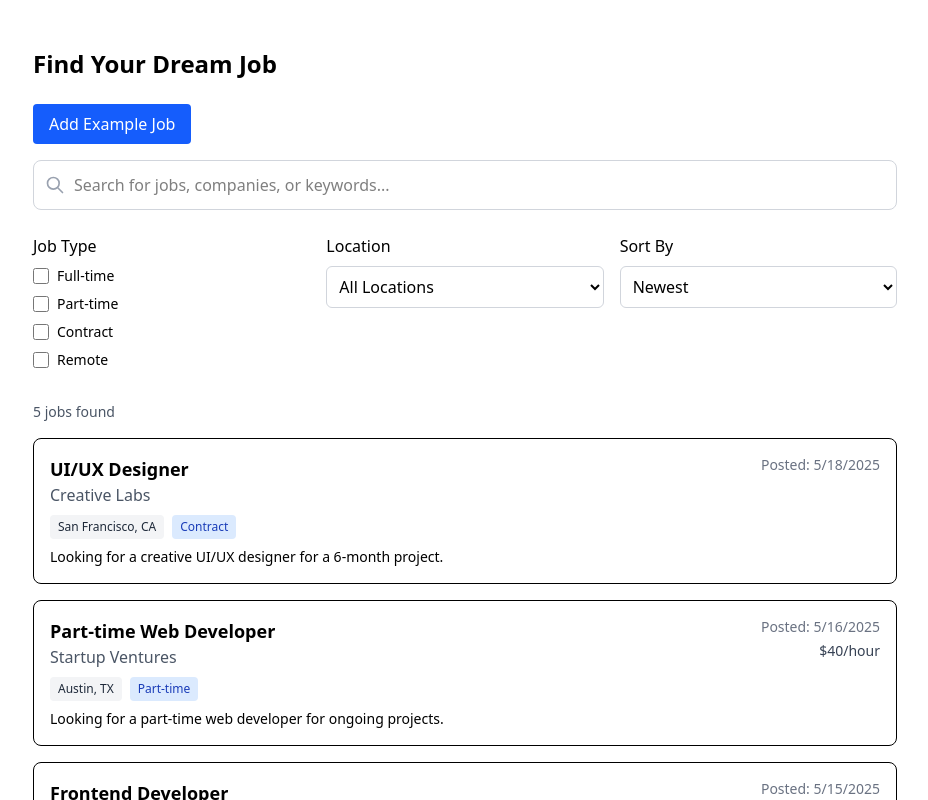
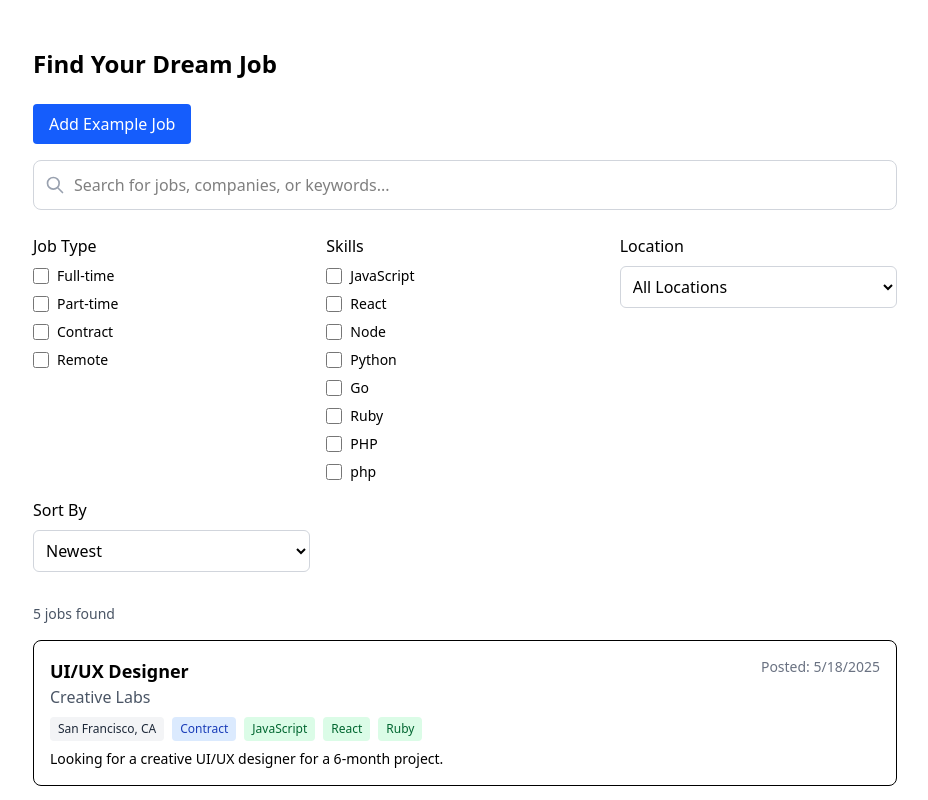
Before and after one commit to jonhogendorp/shadcn-ui-test-project, a Next.js app: page /jobpage in a window 1280 px wide. Shown: the top 800 px of the page, without its empty margins (175-1103 px from the left). Built offline with nearby package versions, Linux system fonts and the light colour scheme.

Commit message:
feat(JobSearch): add skills filtering and display in job listings

```diff
--- a/app/jobpage/components/JobSearch.tsx
+++ b/app/jobpage/components/JobSearch.tsx
@@ -9,6 +9,7 @@ interface Job {
 	company: string;
 	location: string;
 	type: "Full-time" | "Part-time" | "Contract" | "Remote";
+	skills: string[];
 	description: string;
 	postedDate: string;
 	salary?: string;
@@ -19,7 +20,14 @@ interface FilterState {
 	jobType: string[];
 	location: string;
 	sortBy: "newest" | "relevance";
+	skills: string[]; // Add skills filter if needed
 }
+
+const numbers = [1, 2, 3, 4, 5];
+const strings = ["one", "two", "three", "four", "five"];
+
+const numbersAndStrings = { ...numbers, ...strings };
+console.log(numbersAndStrings);
 
 const JobSearch: React.FC = () => {
 	// Sample job data (you would fetch this from an API in a real application)
@@ -30,6 +38,7 @@ const JobSearch: React.FC = () => {
 			company: "Tech Solutions Inc.",
 			location: "New York, NY",
 			type: "Full-time",
+			skills: ["React", "JavaScript", "Node"],
 			description:
 				"We are looking for a skilled frontend developer with React experience.",
 			postedDate: "2025-05-15",
@@ -41,6 +50,7 @@ const JobSearch: React.FC = () => {
 			company: "Data Systems",
 			location: "Remote",
 			type: "Full-time",
+			skills: ["Node", "Python", "Go"],
 			description: "Experienced backend developer needed for our growing team.",
 			postedDate: "2025-05-10",
 			salary: "$100,000 - $130,000",
@@ -51,6 +61,7 @@ const JobSearch: React.FC = () => {
 			company: "Creative Labs",
 			location: "San Francisco, CA",
 			type: "Contract",
+			skills: ["JavaScript", "React", "Ruby"],
 			description:
 				"Looking for a creative UI/UX designer for a 6-month project.",
 			postedDate: "2025-05-18",
@@ -61,6 +72,7 @@ const JobSearch: React.FC = () => {
 			company: "Cloud Solutions",
 			location: "Remote",
 			type: "Full-time",
+			skills: ["Go", "Python", "Java"],
 			description: "Join our team to build and maintain cloud infrastructure.",
 			postedDate: "2025-05-12",
 			salary: "$110,000 - $140,000",
@@ -71,6 +83,7 @@ const JobSearch: React.FC = () => {
 			company: "Startup Ventures",
 			location: "Austin, TX",
 			type: "Part-time",
+			skills: ["PHP", "JavaScript", "React"],
 			description:
 				"Looking for a part-time web developer for ongoing projects.",
 			postedDate: "2025-05-16",
@@ -86,6 +99,7 @@ const JobSearch: React.FC = () => {
 			company: "New Company",
 			location: "Remote",
 			type: "Full-time",
+			skills: ["JavaScript", "React"],
 			description: "This is a newly added job.",
 			postedDate: new Date().toISOString().split("T")[0],
 			salary: "$100,000",
@@ -99,6 +113,8 @@ const JobSearch: React.FC = () => {
 		jobType: [],
 		location: "",
 		sortBy: "newest",
+		skills: [],
+		// Add skills filter if needed
 	});
 
 	// Filtered jobs
@@ -132,6 +148,16 @@ const JobSearch: React.FC = () => {
 		});
 	};
 
+	const handleSkillsChange = (type: string) => {
+		const updatedSkills = filters.skills.includes(type)
+			? filters.skills.filter((t) => t !== type)
+			: [...filters.skills, type];
+		setFilters({
+			...filters,
+			skills: updatedSkills,
+		});
+	};
+
 	// Handle sort change
 	const handleSortChange = (e: React.ChangeEvent<HTMLSelectElement>) => {
 		setFilters({
@@ -151,7 +177,8 @@ const JobSearch: React.FC = () => {
 				(job) =>
 					job.title.toLowerCase().includes(searchLower) ||
 					job.company.toLowerCase().includes(searchLower) ||
-					job.description.toLowerCase().includes(searchLower)
+					job.description.toLowerCase().includes(searchLower) ||
+					job.skills.some((skill) => skill.toLowerCase().includes(searchLower))
 			);
 		}
 
@@ -163,6 +190,12 @@ const JobSearch: React.FC = () => {
 		// Apply location filter
 		if (filters.location) {
 			result = result.filter((job) => job.location.includes(filters.location));
+		}
+
+		if (filters.skills.length > 0) {
+			result = result.filter((job) =>
+				job.skills.some((skill) => filters.skills.includes(skill))
+			);
 		}
 
 		// Apply sorting
@@ -247,6 +280,35 @@ const JobSearch: React.FC = () => {
 						))}
 					</div>
 				</div>
+				{/* Skills Filter */}
+				<div>
+					<h3 className='font-medium mb-2'>Skills</h3>
+					<div className='space-y-2'>
+						{[
+							"JavaScript",
+							"React",
+							"Node",
+							"Python",
+							"Go",
+							"Ruby",
+							"PHP",
+							"php",
+						].map((skill) => (
+							<label
+								key={skill}
+								className='flex items-center'
+							>
+								<input
+									type='checkbox'
+									className='h-4 w-4 text-blue-600 focus:ring-blue-500 border-gray-300 rounded'
+									checked={filters.skills.includes(skill)}
+									onChange={() => handleSkillsChange(skill)}
+								/>
+								<span className='ml-2 text-sm'>{skill}</span>
+							</label>
+						))}
+					</div>
+				</div>
 
 				{/* Location Filter */}
 				<div>
@@ -301,6 +363,14 @@ const JobSearch: React.FC = () => {
 									<span className='bg-blue-100 text-blue-800 text-xs px-2 py-1 rounded'>
 										{job.type}
 									</span>
+									{job.skills.map((skill) => (
+										<span
+											key={skill}
+											className='bg-green-100 text-green-800 text-xs px-2 py-1 rounded'
+										>
+											{skill}
+										</span>
+									))}
 								</div>
 								<p className='mt-2 text-sm'>{job.description}</p>
 							</div>
```
